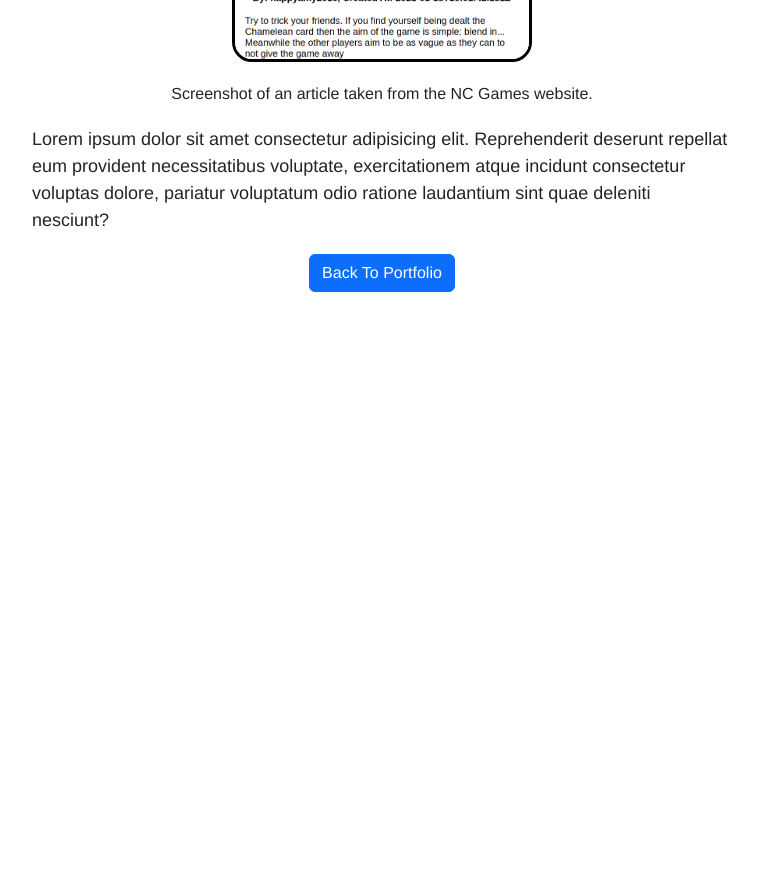
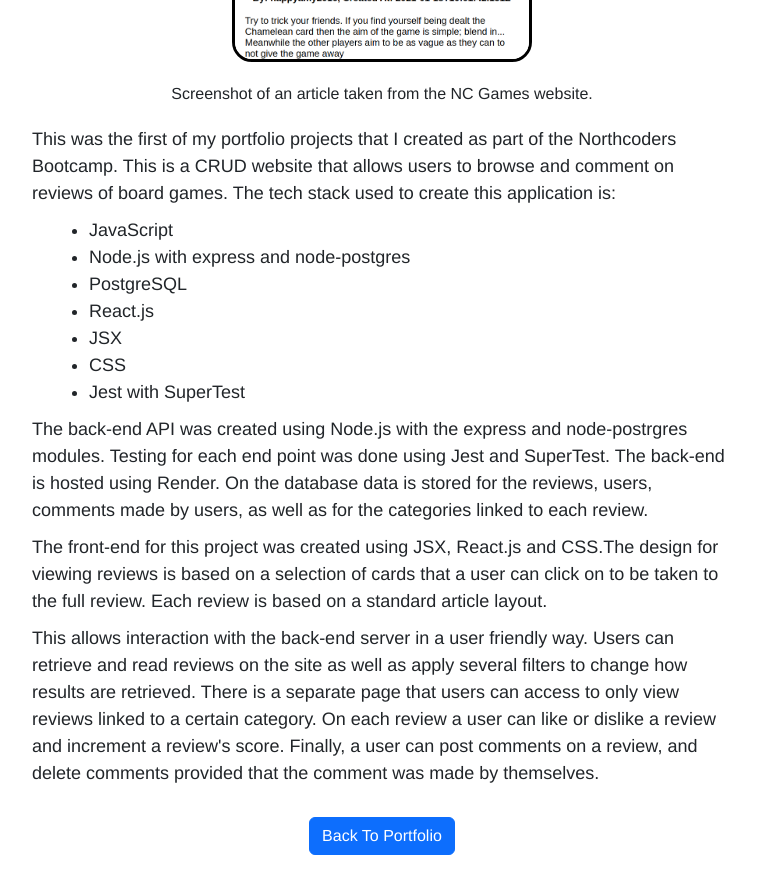
Before and after one commit to RoKen1000/portfolio-website, a React (Create React App) app: page /portfolio/board-game-reviews in a window 1280 px wide. Shown: the part 700-1575 px from the top of the page, without its empty margins (258-1017 px from the left). Before the commit the page ends 1012 px from the top, so only its background shows below. Built offline with nearby package versions, Linux system fonts and the light colour scheme.

Commit message:
Add content in for the NC Games portfolio article.

```diff
--- a/src/components/BoardGameReviews.jsx
+++ b/src/components/BoardGameReviews.jsx
@@ -17,17 +17,29 @@ export const BoardGameReviews = () => {
             >
                 <h1>Board Game Review Website - NC Games</h1>
                 <article>
-                    <ul>
+                    <ul className="portfolio-article-links">
                         <li><a href="https://github.com/RoKen1000/RK-Backend-Games-Portfolio-Piece">Link to back-end GitHub</a></li>
                         <li><a href="https://nc-games-service.onrender.com/api">Link to hosted back-end</a></li>
                         <li><a href="https://github.com/RoKen1000/RK-Frontend-Games-Portfolio-Piece">Link to front-end GitHub</a></li>
-                        <li><a href="https://nc-game-review-site.netlify.app/">Link to final website</a></li>
+                        <li><a href="https://nc-game-review-site.netlify.app/">Link to hosted website</a></li>
                     </ul>
                     <figure>
                         <img src={example} alt="Screenshot of an article taken from the NC Games website."></img>
                         <figcaption>Screenshot of an article taken from the NC Games website.</figcaption>
                     </figure>
-                    <p>Lorem ipsum dolor sit amet consectetur adipisicing elit. Reprehenderit deserunt repellat eum provident necessitatibus voluptate, exercitationem atque incidunt consectetur voluptas dolore, pariatur voluptatum odio ratione laudantium sint quae deleniti nesciunt?</p>
+                    <p>This was the first of my portfolio projects that I created as part of the Northcoders Bootcamp. This is a CRUD website that allows users to browse and comment on reviews of board games. The tech stack used to create this application is:</p>
+                    <ul className="portfolio-article-tech-stack">
+                        <li>JavaScript</li>
+                        <li>Node.js with express and node-postgres</li>
+                        <li>PostgreSQL</li>
+                        <li>React.js</li>
+                        <li>JSX</li>
+                        <li>CSS</li>
+                        <li>Jest with SuperTest</li>
+                    </ul>
+                    <p>The back-end API was created using Node.js with the express and node-postrgres modules. Testing for each end point was done using Jest and SuperTest. The back-end is hosted using Render. On the database data is stored for the reviews, users, comments made by users, as well as for the categories linked to each review.</p>
+                    <p>The front-end for this project was created using JSX, React.js and CSS.The design for viewing reviews is based on a selection of cards that a user can click on to be taken to the full review. Each review is based on a standard article layout.</p>
+                    <p>This allows interaction with the back-end server in a user friendly way. Users can retrieve and read reviews on the site as well as apply several filters to change how results are retrieved. There is a separate page that users can access to only view reviews linked to a certain category. On each review a user can like or dislike a review and increment a review's score. Finally, a user can post comments on a review, and delete comments provided that the comment was made by themselves.</p>
                 </article>
                 <Button onClick={() => navigate("/portfolio")}>Back To Portfolio</Button>
             </motion.div>
--- a/src/components/Portfolio.jsx
+++ b/src/components/Portfolio.jsx
@@ -35,7 +35,7 @@ export const Portfolio = () => {
                                 <Card.Body>
                                     <Card.Title><strong>NC Games<br></br>Board Game Review Website</strong></Card.Title>
                                     <Card.Text>
-                                        This <strong>full-stack CRUD</strong> website written in <strong>JavaScript</strong> was a project I created as part of the Northcoders Boot Camp. The website allows users to read and filter board-game reviews. They can also vote and post comments on the reviews. This project uses <strong>PostgreSQL</strong> for the back-end database and <strong>React</strong> for the front-end.
+                                        This <strong>full-stack CRUD</strong> website written in <strong>JavaScript</strong> was a project I created as part of the Northcoders Boot Camp. The website allows users to read and interact with board-game reviews.
                                     </Card.Text>
                                     <Button type="button" onClick={() => navigate("/portfolio/board-game-reviews")} variant="primary">Learn More</Button>
                                 </Card.Body>
--- a/src/styles/PortfolioArticle.css
+++ b/src/styles/PortfolioArticle.css
@@ -2,7 +2,7 @@
     margin: 20px;
 }
 
-.portfolio-article-page ul{
+.portfolio-article-links{
     list-style-type: none;
     padding: 0;
 }
@@ -11,6 +11,19 @@
     width: 300px;
     border: solid black;
     border-radius: 20px;
+}
+
+.portfolio-article-tech-stack{
+    text-align: left;
+    margin: 20px;
+    font-size: large;
+}
+
+.portfolio-article-page p{
+    text-align: left;
+    margin-left: 20px;
+    margin-right: 20px;
+    margin-bottom: 10px;
 }
 
 @media screen and (max-width: 300px) {
@@ -26,10 +39,6 @@
     margin: 20px;
 }
 
-.portfolio-article-page p{
-    text-align: left;
-    margin-left: 20px;
-}
 
 .portfolio-article-page button{
     margin: 20px;
@@ -40,8 +49,13 @@
     .portfolio-article-page p{
         width: 700px;
         margin: auto;
+        margin-bottom: 10px;
     }
     .portfolio-article-page button{
         margin: 20px;
     }
+    .portfolio-article-tech-stack{
+        width: 650px;
+        margin: 10px auto 10px auto;
+    }
 }
```
